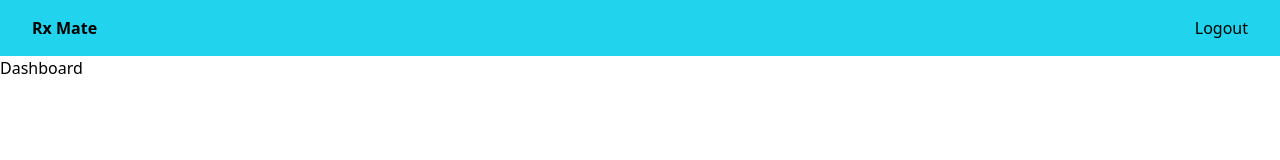
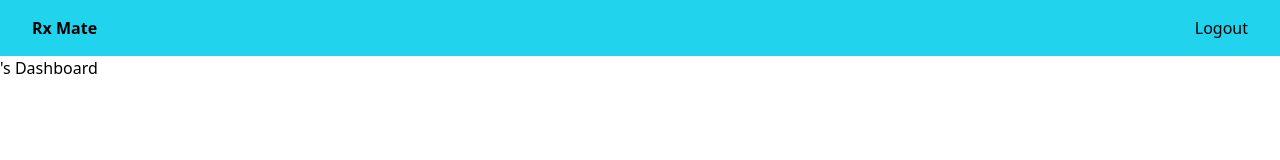
Before and after one commit to calslips/rx-mate-client, a React (Create React App) app: page /dashboard in a window 1280 px wide. Shown: the top 160 px of the page. Built offline with nearby package versions, Linux system fonts and the light colour scheme; no server answers; sample sign-in values are in the browser's storage.

Commit message:
implement get req of user data, store in local state, display username

```diff
--- a/src/pages/Dashboard.tsx
+++ b/src/pages/Dashboard.tsx
@@ -1,10 +1,31 @@
+import axios from 'axios';
+import { useEffect, useState } from 'react';
 import Navbar from '../components/Navbar';
 
 const Dashboard = () => {
+  const [user, setUser] = useState('');
+
+  useEffect(() => {
+    (async function getUserData() {
+      try {
+        const result = await axios.get('/user', {
+          headers: {
+            token: localStorage.getItem('token') || ''
+          }
+        })
+        console.log(result);
+        setUser(result.data.user.username);
+      }
+      catch (err) {
+        console.error(err);
+      }
+    })();
+  }, []);
+
   return (
     <>
       <Navbar />
-      <div>Dashboard</div>
+      <div>{user}'s Dashboard</div>
     </>
   )
 }
```
